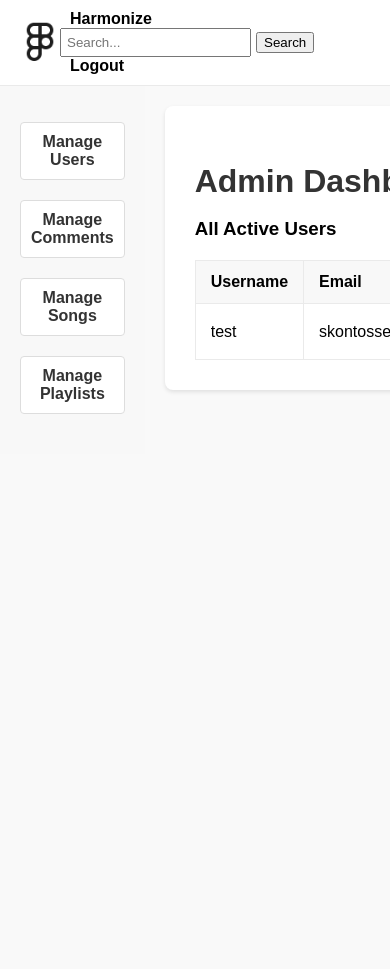
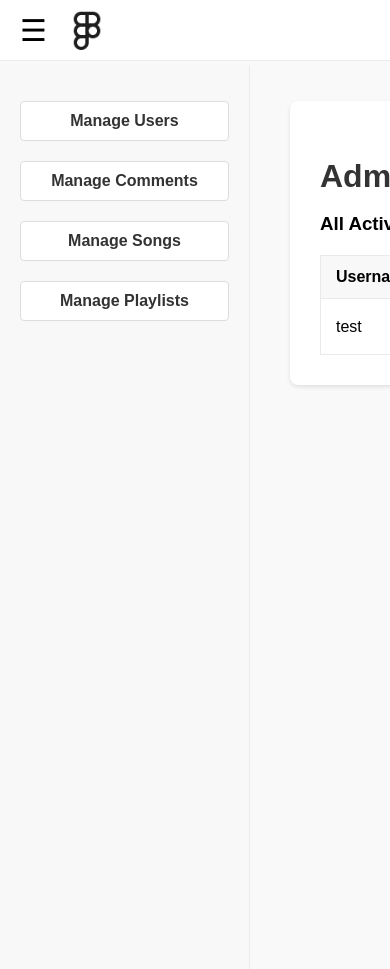
Before and after one commit to ssko7098/Harmonize, a Django app: page /admin_dashboard/ in a window 390 px wide; the page is wider, and only the part inside the window is pictured. Run offline with Django 5.2, Linux system fonts and the light colour scheme; a user stored in the database is signed in; data comes from the database, SQL or seed files in the repository; parts of the project's set-up code (start-up, migrations or seed data) failed here and were passed over.

Commit message:
updated page so that when the screen size is too small the nav bar turns into a side bar

```diff
--- a/mysite/frontend/static/css/style.css
+++ b/mysite/frontend/static/css/style.css
@@ -23,8 +23,15 @@ body {
     align-items: center;
 }
 
-.navbar .logo img {
-    height: 40px;
+/* Align logo and hamburger in the same container */
+.navbar .logo {
+    display: inline-flex;
+    align-items: center;
+}
+
+.logo img {
+    height: 40px; /* Adjust as needed */
+    margin-right: 20px; /* Space between logo and hamburger */
 }
 
 .navbar .nav-links a {
@@ -261,22 +268,6 @@ p {
     background-color: #e60000;
 }
 
-/* For mobile responsiveness */
-@media (max-width: 768px) {
-    .admin-sidebar {
-        width: 100%;
-        height: auto;
-        position: relative;
-        top: 0;
-        border-right: none;
-    }
-
-    .admin-content {
-        margin-left: 0;
-        padding: 20px;
-    }
-}
-
 .confirmation-message {
     background-color: #f0f8ff;
     padding: 15px;
@@ -405,3 +396,71 @@ p {
     width: 100%;
     max-width: 600px; /* Optional: max width to limit how wide the player can stretch */
 }
+
+/* Hamburger icon for small screens */
+.hamburger-icon {
+    font-size: 30px;
+    color: rgb(0, 0, 0);
+    display: none;
+    cursor: pointer;
+    margin-left: auto;
+    margin-right: 20px;
+    top: 10px;  /* Spacing from the top */
+    z-index: 1100; /* Ensure it's above the sidebar */
+}
+
+/* Sidebar styles */
+.sidebar {
+    height: 100%; /* Full height */
+    width: 0; /* Initially hidden */
+    position: fixed;
+    z-index: 1000;
+    top: 0;
+    left: 0;
+    background-color: #111;
+    overflow-x: hidden;
+    transition: width 0.5s ease;
+    padding-top: 60px; /* Push content down */
+}
+
+.sidebar a {
+    padding: 8px 8px 8px 32px;
+    text-decoration: none;
+    font-size: 25px;
+    color: white;
+    display: block;
+    transition: 0.3s;
+}
+
+.sidebar a:hover {
+    color: #f1f1f1;
+}
+
+.sidebar .closebtn {
+    position: absolute;
+    top: 0;
+    right: 25px;
+    font-size: 36px;
+    margin-left: 50px;
+}
+
+/* Ensure the sidebar opens and closes with a smooth curtain effect */
+.sidebar.open {
+    width: 250px; /* Full size when open */
+}
+
+.sidebar.closed {
+    width: 0; /* Hidden when closed */
+    overflow-x: hidden;
+}
+
+/* Media queries for smaller screens */
+@media screen and (max-width: 768px) {
+    .nav-links {
+        display: none;
+    }
+
+    .hamburger-icon {
+        display: block; /* Show hamburger icon on small screens */
+    }
+}
--- /dev/null
+++ b/mysite/frontend/static/js/sidebar.js
@@ -0,0 +1,47 @@
+function toggleSidebar() {
+    var sidebar = document.getElementById("sidebar");
+    var hamburgerIcon = document.querySelector(".hamburger-icon");
+
+    if (sidebar.classList.contains('open')) {
+        // Close the sidebar with curtain effect
+        sidebar.classList.remove('open');
+        sidebar.classList.add('closed');
+        setTimeout(function() {
+            hamburgerIcon.style.display = "block";
+        }, 500); // Wait for the transition to complete (500ms)
+    } else {
+        // Open the sidebar with curtain effect
+        sidebar.classList.remove('closed');
+        sidebar.classList.add('open');
+        hamburgerIcon.style.display = "none";
+    }
+}
+
+// Function to handle page navigation and load content dynamically
+function navigateAndClose(element) {
+    // Close the sidebar
+    toggleSidebar();
+
+    // Delay navigation until after the sidebar animation (e.g., 300ms)
+    setTimeout(function() {
+        var url = element.getAttribute('data-href');
+
+        // Fetch the new page content dynamically
+        fetch(url)
+            .then(response => response.text())
+            .then(data => {
+                // Create a temporary container to parse the new content
+                var newContent = document.createElement('div');
+                newContent.innerHTML = data;
+
+                // Extract the specific section to update (e.g., #content-container)
+                var newContentBlock = newContent.querySelector('#content-container');
+                if (newContentBlock) {
+                    document.getElementById('content-container').innerHTML = newContentBlock.innerHTML;
+                }
+
+                // Optionally, reinitialize any event listeners or scripts for the new content if needed
+            })
+            .catch(error => console.log('Error loading page:', error));
+    }, 300); // Adjust this delay to match your sidebar close animation
+}
--- a/mysite/frontend/templates/base.html
+++ b/mysite/frontend/templates/base.html
@@ -12,6 +12,8 @@
     <nav>
         <div class="navbar">
             <div class="logo">
+                <!-- Hamburger icon -->
+                <span class="hamburger-icon" onclick="toggleSidebar()">&#9776;</span>
                 <img src="{% static 'images/logo.png' %}" alt="Harmonize Logo">
             </div>
             <div class="nav-links">
@@ -35,8 +37,11 @@
                     <a href="{% url 'register' %}">Register</a>
                 {% endif %}
             </div>
+
         </div>
     </nav>
+
+    {% include 'sidebar.html' %}
 
     <!-- Content Section (Only this part will be updated dynamically) -->
     <div id="content-container" class="content">
@@ -57,5 +62,8 @@
     <!-- Link to the external JavaScript file -->
     <script src="{% static 'js/audio_player.js' %}"></script>
 
+    <!-- JavaScript for toggling sidebar -->
+    <script src="{% static 'js/sidebar.js' %}"></script>
+
 </body>
 </html>
--- /dev/null
+++ b/mysite/frontend/templates/sidebar.html
@@ -0,0 +1,17 @@
+<!-- Sidebar for mobile -->
+<div id="sidebar" class="sidebar closed">
+    <a href="javascript:void(0)" class="closebtn" onclick="toggleSidebar()">&times;</a>
+
+    <!-- Store URLs using data-href -->
+    <a href="javascript:void(0)" data-href="{% url 'home' %}" onclick="navigateAndClose(this)" class="nav-link">Harmonize</a>
+
+    {% if user.is_authenticated %}
+        <a href="javascript:void(0)" data-href="{% url 'upload_song' %}" onclick="navigateAndClose(this)" class="nav-link">Manage Music</a>
+        <a href="javascript:void(0)" data-href="{% url 'profile' user.username %}" onclick="navigateAndClose(this)" class="nav-link">My Profile</a>
+        <a href="javascript:void(0)" data-href="{% url 'profile_settings' %}" onclick="navigateAndClose(this)" class="nav-link">Profile Settings</a>
+        <a href="javascript:void(0)" data-href="{% url 'logout' %}" onclick="navigateAndClose(this)" class="nav-link">Logout</a>
+    {% else %}
+        <a href="javascript:void(0)" data-href="{% url 'login' %}" onclick="navigateAndClose(this)" class="nav-link">Login</a>
+        <a href="javascript:void(0)" data-href="{% url 'register' %}" onclick="navigateAndClose(this)" class="nav-link">Register</a>
+    {% endif %}
+</div>
```
